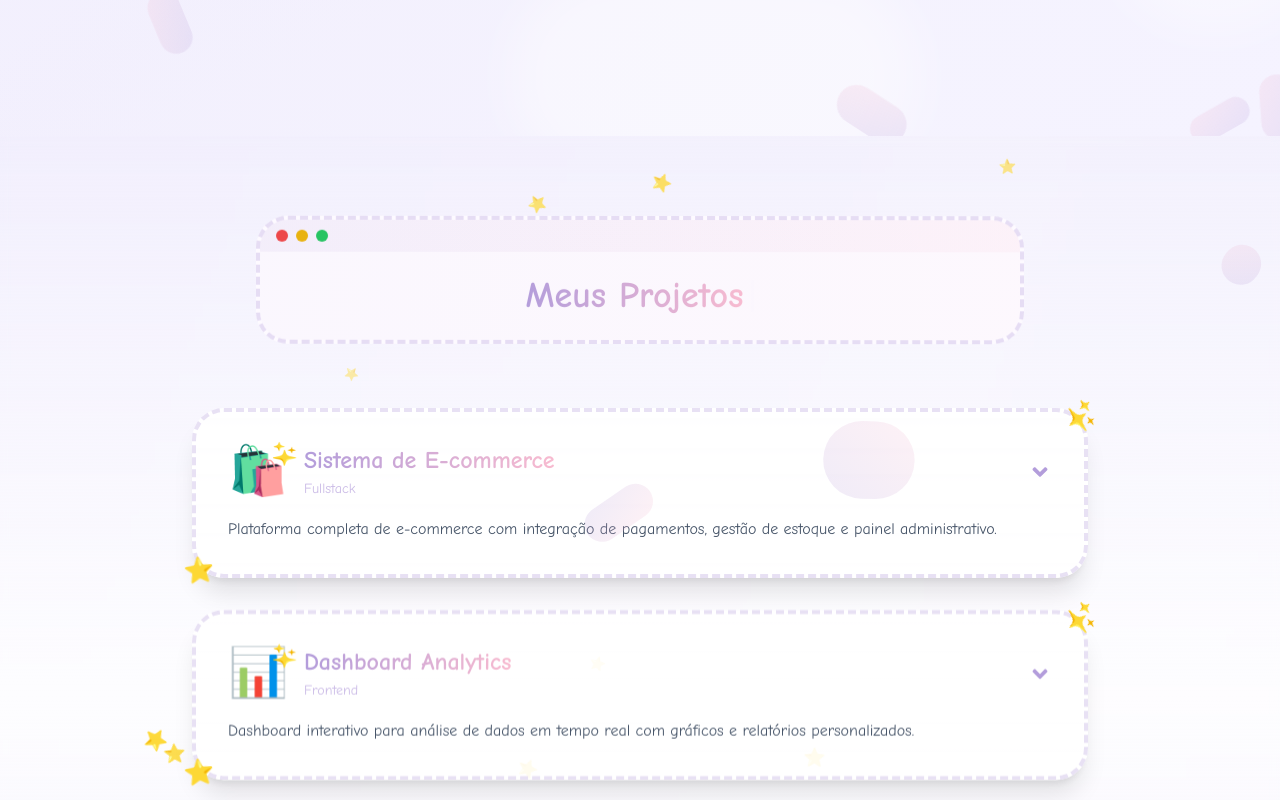
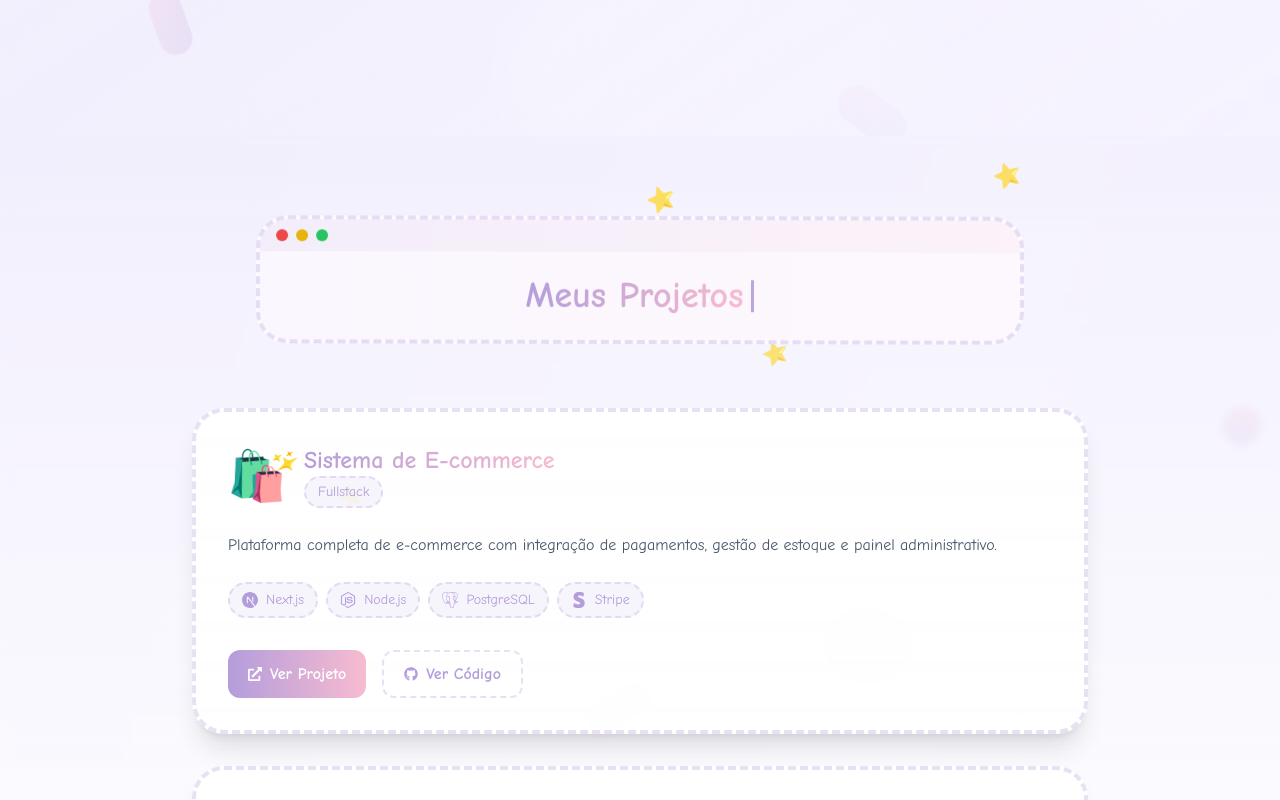
Before and after one commit to johnnywilly16/portfolio-teste, a Next.js app: page / in a window 1280 px wide. Shown: the part 760-1560 px from the top of the page. Built offline with nearby package versions, Linux system fonts and the light colour scheme.

Commit message:
perf: otimiza animações dos cards de projeto para serem mais rápidas

```diff
--- a/app/components/sections/AboutSection.tsx
+++ b/app/components/sections/AboutSection.tsx
@@ -9,7 +9,7 @@ import { TerminalTitle } from './HomeSection'
 
 // Componente de bolhas flutuantes
 const FloatingBubbles = ({ color }: { color: string }) => (
-  <div className="absolute inset-0 overflow-hidden">
+  <div className="absolute inset-0 overflow-hidden -z-20">
     {[...Array(6)].map((_, i) => (
       <motion.div
         key={i}
--- a/app/components/sections/ContactSection.tsx
+++ b/app/components/sections/ContactSection.tsx
@@ -5,7 +5,7 @@ import { IconType } from 'react-icons'
 
 // Componente de bolhas flutuantes
 const FloatingBubbles = () => (
-  <div className="absolute inset-0 overflow-hidden">
+  <div className="absolute inset-0 overflow-hidden -z-20">
     {[...Array(15)].map((_, i) => (
       <motion.div
         key={i}
--- a/app/components/sections/HomeSection.tsx
+++ b/app/components/sections/HomeSection.tsx
@@ -170,7 +170,7 @@ desenvolvedor.criarCoisasIncriveis() // ✨`
 
 // Componente de nuvens flutuantes
 const FloatingClouds = () => (
-  <div className="absolute inset-0 overflow-hidden pointer-events-none">
+  <div className="absolute inset-0 overflow-hidden pointer-events-none -z-20">
     {[...Array(6)].map((_, i) => (
       <motion.div
         key={i}
@@ -200,7 +200,7 @@ const FloatingClouds = () => (
 
 // Componente de bolhas flutuantes
 const FloatingBubbles = () => (
-  <div className="absolute inset-0 overflow-hidden pointer-events-none">
+  <div className="absolute inset-0 overflow-hidden pointer-events-none -z-20">
     {[...Array(15)].map((_, i) => (
       <motion.div
         key={i}
--- a/app/components/sections/ProjectsSection.tsx
+++ b/app/components/sections/ProjectsSection.tsx
@@ -1,6 +1,5 @@
-import { motion, LazyMotion, m } from 'framer-motion'
-import { useState, useMemo } from 'react'
-import { FaGithub, FaExternalLinkAlt, FaAngleDown, FaAngleUp } from 'react-icons/fa'
+import { useState, useEffect, useRef } from 'react'
+import { FaGithub, FaExternalLinkAlt } from 'react-icons/fa'
 import {
   SiNextdotjs,
   SiNodedotjs,
@@ -15,7 +14,7 @@ import {
   SiD3Dotjs
 } from 'react-icons/si'
 import { TerminalTitle } from './HomeSection'
-import { domAnimation } from 'framer-motion'
+import { motion } from 'framer-motion'
 
 const projects = [
   {
@@ -75,119 +74,232 @@ const projects = [
   }
 ]
 
-// Componente de estrela flutuante
-const FloatingStar = ({ delay = 0, size = 20, top, left }: { delay: number, size?: number, top: string, left: string }) => (
+const cardVariants = {
+  hidden: {
+    opacity: 0,
+    y: 20,
+    scale: 0.95
+  },
+  visible: (index: number) => ({
+    opacity: 1,
+    y: 0,
+    scale: 1,
+    transition: {
+      duration: 0.4,
+      delay: index * 0.1,
+      ease: [0.215, 0.61, 0.355, 1]
+    }
+  })
+}
+
+// Componente de estrela de fundo
+const BackgroundStar = ({ delay = 0, size = 20, top, left }: { delay: number, size?: number, top: string, left: string }) => (
   <motion.div
-    className="absolute text-pastel-yellow dark:text-dark-yellow will-change-transform pointer-events-none"
+    className="absolute text-pastel-yellow dark:text-dark-yellow pointer-events-none -z-10"
     style={{
       top,
       left,
-      fontSize: size,
-      transform: 'translate3d(0,0,0)'
+      fontSize: size
     }}
-    initial={{ opacity: 0.3, scale: 0.5 }}
     animate={{
-      opacity: [0.3, 1, 0.3],
-      scale: [0.5, 1, 0.5],
-      rotate: 360
+      rotate: 360,
+      scale: [1, 1.2, 1],
+      opacity: [0.6, 0.8, 0.6]
     }}
     transition={{
+      rotate: {
         duration: 3,
-      delay,
         repeat: Infinity,
         ease: "linear"
+      },
+      scale: {
+        duration: 1.5,
+        repeat: Infinity,
+        repeatType: "reverse",
+        ease: "easeInOut",
+        delay
+      },
+      opacity: {
+        duration: 1.5,
+        repeat: Infinity,
+        repeatType: "reverse",
+        ease: "easeInOut",
+        delay
+      }
     }}
   >
     ⭐
   </motion.div>
 )
 
-// Card de Projeto Expandível
+// Card de Projeto
 const ProjectCard = ({ project, index }: { project: typeof projects[0], index: number }) => {
-  const [isExpanded, setIsExpanded] = useState(false)
-
-  // Memoize os elementos que não mudam
-  const cardHeader = useMemo(() => (
+  return (
+    <motion.div
+      variants={cardVariants}
+      initial="hidden"
+      whileInView="visible"
+      viewport={{
+        once: true,
+        margin: "-50px",
+        amount: 0.3
+      }}
+      custom={index}
+      className="relative bg-white/90 dark:bg-dark-surface/90 rounded-[2rem] border-4 border-dashed border-pastel-purple/30 dark:border-dark-purple/30 shadow-xl hover:shadow-2xl transition-all duration-300 transform hover:-translate-y-2 hover:scale-[1.02] will-change-transform"
+    >
+      <motion.div
+        className="p-6 sm:p-8 space-y-6"
+        initial={{ opacity: 0 }}
+        whileInView={{
+          opacity: 1,
+          transition: {
+            duration: 0.3,
+            delay: index * 0.1
+          }
+        }}
+        viewport={{ once: true }}
+      >
+        {/* Cabeçalho */}
         <div className="flex items-center gap-4">
           <motion.div
             className="relative text-4xl sm:text-5xl"
             animate={{
-          rotate: isExpanded ? [0, -10, 10, 0] : 0,
-          scale: isExpanded ? [1, 1.2, 1] : 1
+              rotate: [-5, 5],
+              y: [-2, 2]
             }}
-        transition={{ duration: 0.5 }}
-        layoutId={`emoji-${project.title}`}
+            transition={{
+              duration: 2,
+              repeat: Infinity,
+              repeatType: "reverse",
+              ease: "easeInOut"
+            }}
           >
             {project.emoji}
             <motion.div
               className="absolute -top-2 -right-2 text-xl text-yellow-400"
               animate={{
                 scale: [1, 1.2, 1],
-            rotate: 360
+                rotate: [0, 360],
               }}
-          transition={{ duration: 2, repeat: Infinity }}
+              transition={{
+                duration: 3,
+                repeat: Infinity,
+                ease: "linear"
+              }}
             >
               ✨
             </motion.div>
           </motion.div>
           <div>
-        <h3 className="text-xl sm:text-2xl font-cartoon font-bold bg-gradient-to-r from-pastel-purple to-pastel-pink dark:from-dark-purple dark:to-dark-pink text-transparent bg-clip-text">
+            <motion.h3
+              initial={{ opacity: 0, x: -20 }}
+              whileInView={{
+                opacity: 1,
+                x: 0,
+                transition: {
+                  duration: 0.3,
+                  delay: index * 0.1 + 0.1
+                }
+              }}
+              viewport={{ once: true }}
+              className="text-xl sm:text-2xl font-cartoon font-bold bg-gradient-to-r from-pastel-purple to-pastel-pink dark:from-dark-purple dark:to-dark-pink text-transparent bg-clip-text cursor-default"
+            >
               {project.title}
-        </h3>
-        <span className="text-sm text-pastel-purple/70 dark:text-dark-purple/70 font-cartoon">
+            </motion.h3>
+            <motion.span
+              initial={{ opacity: 0, scale: 0.8 }}
+              whileInView={{
+                opacity: 1,
+                scale: 1,
+                transition: {
+                  duration: 0.3,
+                  delay: index * 0.1 + 0.15
+                }
+              }}
+              viewport={{ once: true }}
+              className="inline-flex px-3 py-1 rounded-full bg-pastel-purple/10 dark:bg-dark-purple/10 text-pastel-purple dark:text-dark-purple font-cartoon text-sm border-2 border-dashed border-pastel-purple/30 dark:border-dark-purple/30 cursor-default"
+            >
               {project.category}
-        </span>
+            </motion.span>
           </div>
         </div>
-  ), [project.title, project.emoji, project.category, isExpanded])
 
-  // Memoize o conteúdo expandido
-  const expandedContent = useMemo(() => (
+        {/* Descrição */}
+        <motion.p
+          initial={{ opacity: 0 }}
+          whileInView={{
+            opacity: 1,
+            transition: {
+              duration: 0.3,
+              delay: index * 0.1 + 0.2
+            }
+          }}
+          viewport={{ once: true }}
+          className="text-slate-600 dark:text-slate-300 font-cartoon leading-relaxed"
+        >
+          {project.description}
+        </motion.p>
+
+        {/* Tecnologias */}
         <motion.div
-      initial={false}
-      animate={{
-        height: isExpanded ? 'auto' : 0,
-        opacity: isExpanded ? 1 : 0
+          className="flex flex-wrap gap-2"
+          initial={{ opacity: 0 }}
+          whileInView={{
+            opacity: 1,
+            transition: {
+              duration: 0.3,
+              delay: index * 0.1 + 0.25
+            }
           }}
-      className="overflow-hidden will-change-transform"
-      style={{
-        transform: 'translate3d(0,0,0)',
-        backfaceVisibility: 'hidden'
-      }}
-      transition={{
-        height: { duration: 0.3, ease: 'easeOut' },
-        opacity: { duration: 0.2 }
-      }}
+          viewport={{ once: true }}
         >
-      <div className="p-6 sm:p-8 pt-0 space-y-6">
-        <div className="border-t-2 border-dashed border-pastel-purple/30 dark:border-dark-purple/30" />
-
-        <div className="flex flex-wrap gap-2">
-          {project.technologies.map((tech) => (
+          {project.technologies.map((tech, techIndex) => (
             <motion.span
               key={tech.name}
-              className="px-4 py-2 rounded-full bg-pastel-purple/10 dark:bg-dark-purple/10 text-pastel-purple dark:text-dark-purple font-cartoon text-sm border-2 border-dashed border-pastel-purple/30 dark:border-dark-purple/30 flex items-center gap-2"
-              whileHover={{ scale: 1.1 }}
-              layout
+              initial={{ opacity: 0, scale: 0.8 }}
+              whileInView={{
+                opacity: 1,
+                scale: 1,
+                transition: {
+                  duration: 0.2,
+                  delay: (index * 0.1) + (techIndex * 0.05) + 0.25
+                }
+              }}
+              viewport={{ once: true }}
+              className="px-3 py-1.5 rounded-full bg-pastel-purple/10 dark:bg-dark-purple/10 text-pastel-purple dark:text-dark-purple font-cartoon text-sm border-2 border-dashed border-pastel-purple/30 dark:border-dark-purple/30 flex items-center gap-2 hover:bg-pastel-purple/20 dark:hover:bg-dark-purple/20 transition-colors cursor-default"
             >
               <tech.icon className="w-4 h-4" />
               {tech.name}
             </motion.span>
           ))}
-        </div>
+        </motion.div>
 
-        <div className="flex flex-wrap gap-4">
+        {/* Links */}
+        <motion.div
+          className="flex flex-wrap gap-4 pt-2"
+          initial={{ opacity: 0, y: 20 }}
+          whileInView={{
+            opacity: 1,
+            y: 0,
+            transition: {
+              duration: 0.3,
+              delay: index * 0.1 + 0.3
+            }
+          }}
+          viewport={{ once: true }}
+        >
           {project.projectUrl && (
             <motion.a
               href={project.projectUrl}
               target="_blank"
               rel="noopener noreferrer"
-              className="flex items-center gap-2 px-6 py-3 font-cartoon font-bold text-white rounded-xl bg-gradient-to-r from-pastel-purple to-pastel-pink dark:from-dark-purple dark:to-dark-pink hover:opacity-90 transition-opacity"
+              className="z-50 inline-flex items-center gap-2 px-5 py-2.5 font-cartoon font-bold text-white rounded-xl bg-gradient-to-r from-pastel-purple to-pastel-pink dark:from-dark-purple dark:to-dark-pink hover:opacity-90 transform hover:scale-105 transition-all duration-300 cursor-pointer"
               whileHover={{ scale: 1.05 }}
               whileTap={{ scale: 0.95 }}
+              onClick={(e) => e.stopPropagation()}
             >
-              <FaExternalLinkAlt />
-              Ver Projeto
+              <FaExternalLinkAlt className="text-sm" />
+              <span>Ver Projeto</span>
             </motion.a>
           )}
 
@@ -196,118 +308,70 @@ const ProjectCard = ({ project, index }: { project: typeof projects[0], index: n
               href={project.githubUrl}
               target="_blank"
               rel="noopener noreferrer"
-              className="flex items-center gap-2 px-6 py-3 font-cartoon font-bold text-pastel-purple dark:text-dark-purple rounded-xl border-2 border-dashed border-pastel-purple/30 dark:border-dark-purple/30 hover:bg-pastel-purple/10 dark:hover:bg-dark-purple/10 transition-colors"
+              className="z-50 inline-flex items-center gap-2 px-5 py-2.5 font-cartoon font-bold text-pastel-purple dark:text-dark-purple rounded-xl border-2 border-dashed border-pastel-purple/30 dark:border-dark-purple/30 hover:bg-pastel-purple/10 dark:hover:bg-dark-purple/10 transform hover:scale-105 transition-all duration-300 cursor-pointer"
               whileHover={{ scale: 1.05 }}
               whileTap={{ scale: 0.95 }}
+              onClick={(e) => e.stopPropagation()}
             >
-              <FaGithub />
-              Ver Código
+              <FaGithub className="text-sm" />
+              <span>Ver Código</span>
             </motion.a>
           )}
-        </div>
-      </div>
         </motion.div>
-  ), [isExpanded, project.technologies, project.projectUrl, project.githubUrl])
-
-  return (
-    <motion.div
-      className="relative"
-      initial={{ opacity: 0, y: 50 }}
-      whileInView={{
-        opacity: 1,
-        y: 0,
-        transition: { delay: index * 0.2 }
-      }}
-      viewport={{ once: true }}
-    >
-      <LazyMotion features={domAnimation}>
-        <m.div
-          className={`bg-white/90 dark:bg-dark-surface/90 rounded-[2rem] border-4 border-dashed border-pastel-purple/30 dark:border-dark-purple/30 overflow-hidden transition-all duration-500 ${isExpanded ? 'shadow-2xl scale-[1.02]' : 'shadow-xl hover:shadow-2xl hover:scale-[1.01]'}`}
-          style={{
-            transform: 'translate3d(0,0,0)',
-            backfaceVisibility: 'hidden',
-            willChange: 'transform'
-          }}
-        >
-          <m.button
-            className="w-full text-left p-6 sm:p-8 focus:outline-none"
-            onClick={() => setIsExpanded(!isExpanded)}
-            type="button"
-            aria-expanded={isExpanded}
-          >
-            <div className="flex items-center justify-between mb-4">
-              {cardHeader}
-              <motion.div
-                animate={{ rotate: isExpanded ? 180 : 0 }}
-                className="text-pastel-purple dark:text-dark-purple text-2xl"
-                transition={{ duration: 0.3 }}
-              >
-                {isExpanded ? <FaAngleUp /> : <FaAngleDown />}
-              </motion.div>
-            </div>
-
-            <p className="text-slate-600 dark:text-slate-300 font-cartoon leading-relaxed">
-              {project.description}
-            </p>
-          </m.button>
-
-          {expandedContent}
-        </m.div>
-      </LazyMotion>
-
-      <motion.div
-        className="absolute -top-2 -right-2 text-2xl pointer-events-none"
-        animate={{
-          rotate: [0, 360],
-          scale: [1, 1.2, 1]
-        }}
-        transition={{ duration: 5, repeat: Infinity }}
-      >
-        ✨
-      </motion.div>
-      <motion.div
-        className="absolute -bottom-2 -left-2 text-2xl pointer-events-none"
-        animate={{
-          rotate: [-10, 10],
-          scale: [1, 1.1, 1]
-        }}
-        transition={{ duration: 3, repeat: Infinity }}
-      >
-        ⭐
       </motion.div>
     </motion.div>
   )
 }
 
 export function ProjectsSection() {
-  const [stars] = useState(() =>
-    Array.from({ length: 20 }, (_, i) => ({
+  const stars = Array.from({ length: 20 }, (_, i) => ({
     id: i,
     top: `${Math.random() * 100}%`,
     left: `${Math.random() * 100}%`,
     delay: Math.random() * 2
   }))
-  )
 
   return (
-    <section id="projetos" className="min-h-screen py-20 bg-gradient-to-b from-pastel-purple/5 via-white/80 to-pastel-purple/10 dark:from-dark-purple/5 dark:via-dark-surface/80 dark:to-dark-purple/10 backdrop-blur-sm relative overflow-hidden">
+    <section
+      id="projetos"
+      className="relative min-h-screen py-20 bg-gradient-to-b from-pastel-purple/5 via-white/80 to-pastel-purple/10 dark:from-dark-purple/5 dark:via-dark-surface/80 dark:to-dark-purple/10 backdrop-blur-sm"
+    >
       {/* Background com estrelas */}
-      <div className="absolute inset-0 overflow-hidden pointer-events-none">
+      <div className="absolute inset-0 -z-10 pointer-events-none">
         {stars.map((star) => (
-          <FloatingStar key={star.id} delay={star.delay} top={star.top} left={star.left} />
+          <BackgroundStar
+            key={star.id}
+            delay={star.delay}
+            top={star.top}
+            left={star.left}
+          />
         ))}
       </div>
 
       <div className="container mx-auto px-4 relative z-10">
         {/* Título */}
-        <div className="text-center mb-16">
+        <motion.div
+          className="text-center mb-16"
+          initial={{ opacity: 0, y: 20 }}
+          whileInView={{
+            opacity: 1,
+            y: 0,
+            transition: {
+              duration: 0.5,
+              ease: "easeOut"
+            }
+          }}
+          viewport={{ once: true, margin: "-50px" }}
+        >
           <TerminalTitle title="Meus Projetos" isActive={true} />
-        </div>
+        </motion.div>
 
         {/* Lista de Projetos */}
         <div className="max-w-4xl mx-auto space-y-8">
           {projects.map((project, index) => (
-            <ProjectCard key={project.title} project={project} index={index} />
+            <div key={project.title} className="relative">
+              <ProjectCard project={project} index={index} />
+            </div>
           ))}
         </div>
       </div>
--- a/package.json
+++ b/package.json
@@ -15,7 +15,6 @@
     "flowbite": "^3.1.2",
     "flowbite-react": "^0.10.2",
     "framer-motion": "^12.4.2",
-    "gsap": "^3.12.7",
     "next": "15.1.7",
     "next-themes": "^0.4.4",
     "react": "^19.0.0",
```
Also changed, not shown: 1 other file (tests, documents, lock files or other folders). Lines whose indentation alone changed are shown as unchanged.
